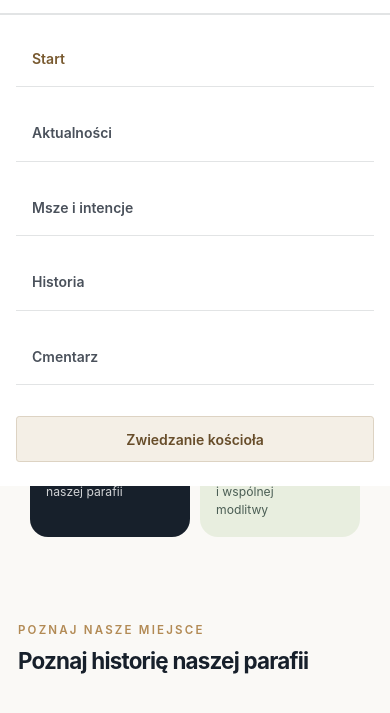
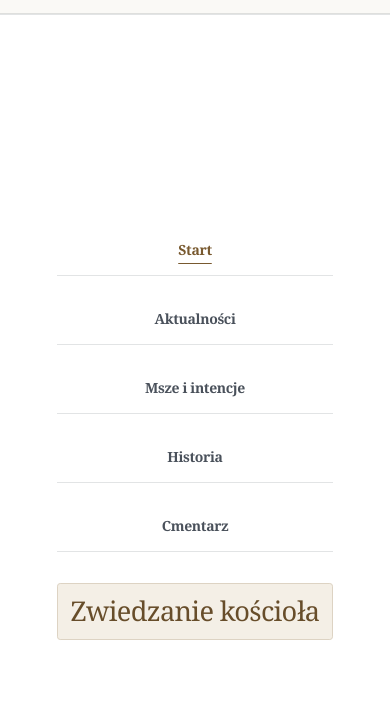
Before and after one commit to niedzwieckimn-ctrl/parafiakotuszow, a website with bundled scripts: page index.html in a window 390 px wide. Both pictures are taken after a click on the button "Otwórz menu". Shown: the part 64-777 px from the top of the page. Built offline with nearby package versions, Linux system fonts and the light colour scheme; files whose address does not match are found by name.

Commit message:
Add files via upload

```diff
--- a/build.mjs
+++ b/build.mjs
@@ -55,7 +55,7 @@ await mkdir(join(root, 'data'), { recursive: true });
 await writeFile(join(root, 'data', 'admin-content.json'), JSON.stringify(data, null, 2) + '\n');
 await rm(output, { recursive: true, force: true });
 await mkdir(output, { recursive: true });
-for (const filename of ['index.html', 'styles.css', 'home.css', 'tour.css', 'mobile.css', 'script.js', 'photo-viewer.mjs', 'mass-schedule.mjs', 'priests.mjs', 'mobile-layout.mjs', 'community-album.mjs', 'daily-word-client.mjs', 'tour-hotspots.mjs', 'journey.mjs', 'church-photos.mjs', 'calendar.mjs', 'history-chapters.mjs', 'robots.txt', 'ZRODLA-I-LICENCJE.md', 'PRAWA-DO-NOWYCH-ZDJEC.md']) {
+for (const filename of ['index.html', 'styles.css', 'home.css', 'tour.css', 'mobile.css', 'script.js', 'photo-viewer.mjs', 'mass-schedule.mjs', 'priests.mjs', 'mobile-layout.mjs', 'mobile-menu.mjs', 'community-album.mjs', 'daily-word-client.mjs', 'tour-hotspots.mjs', 'journey.mjs', 'church-photos.mjs', 'calendar.mjs', 'history-chapters.mjs', 'robots.txt', 'ZRODLA-I-LICENCJE.md', 'PRAWA-DO-NOWYCH-ZDJEC.md']) {
   await cp(join(root, filename), join(output, filename));
 }
 for (const folder of ['assets', 'data']) {
--- /dev/null
+++ b/mobile-menu.mjs
@@ -0,0 +1,45 @@
+export function setupMobileMenu({button,nav,doc=document,media=matchMedia('(max-width:960px)')}){
+  const header=button.closest('header');
+  const background=[...doc.querySelectorAll('main,body>footer,.skip-link')];
+  const previousInert=new Map();
+  let open=false;
+
+  function close({restoreFocus=false}={}){
+    const wasOpen=open;
+    open=false;
+    nav.classList.remove('is-open');
+    button.setAttribute('aria-expanded','false');
+    button.querySelector('.sr-only').textContent='Otwórz menu';
+    doc.body.classList.remove('menu-open');
+    for(const [element,value] of previousInert)element.inert=value;
+    previousInert.clear();
+    nav.inert=media.matches;
+    if(wasOpen&&restoreFocus&&media.matches)button.focus({preventScroll:true});
+  }
+
+  function show(){
+    if(!media.matches)return;
+    open=true;
+    nav.inert=false;
+    nav.classList.add('is-open');
+    button.setAttribute('aria-expanded','true');
+    button.querySelector('.sr-only').textContent='Zamknij menu';
+    doc.body.classList.add('menu-open');
+    for(const element of background){previousInert.set(element,element.inert);element.inert=true;}
+    (nav.querySelector('[aria-current="page"]')||nav.querySelector('a'))?.focus({preventScroll:true});
+  }
+
+  button.addEventListener('click',()=>open?close({restoreFocus:true}):show());
+  doc.addEventListener('keydown',event=>{
+    if(!open)return;
+    if(event.key==='Escape'){event.preventDefault();close({restoreFocus:true});return;}
+    if(event.key!=='Tab')return;
+    const controls=[...header.querySelectorAll('a[href],button:not([disabled])')].filter(element=>!element.inert);
+    const first=controls[0],last=controls.at(-1);
+    if(event.shiftKey&&doc.activeElement===first){event.preventDefault();last.focus();}
+    else if(!event.shiftKey&&doc.activeElement===last){event.preventDefault();first.focus();}
+  });
+  media.addEventListener('change',()=>close());
+  close();
+  return {close,show};
+}
--- a/mobile.css
+++ b/mobile.css
@@ -12,6 +12,23 @@
 .priest-period{display:block;font:.85rem/1.5 var(--sans);color:#526c46}.priests-chronology button{display:block;min-height:44px;width:100%;border:0;background:transparent;text-align:left;color:var(--ink);font:600 1.15rem/1.5 var(--sans);padding:8px 0;cursor:pointer;overflow-wrap:anywhere}
 .priest-dialog p{font:1rem/1.8 var(--sans)}.priest-close{display:block;min-height:44px;margin:0 0 24px auto;border:1px solid var(--line);padding:10px 14px;border-radius:10px;background:white;color:var(--ink);cursor:pointer}.priest-source{display:block;margin:12px 0;font-size:.9rem;overflow-wrap:anywhere}.priest-dialog .priest-source-note{font-size:.8rem;color:var(--ink-soft)}
 .tour-stage{touch-action:none}.tour-hotspots{pointer-events:none}.tour-stage.is-zoomed .tour-hotspot{visibility:hidden}
+/* Pełnoekranowe, wyśrodkowane menu z witryny Niedźwieccy, w barwach parafii. */
+@media(max-width:960px){
+  body.menu-open .site-header{backdrop-filter:none;-webkit-backdrop-filter:none;background:var(--paper)}
+  body.menu-open .header-inner>.brand,body.menu-open .menu-toggle{position:relative;z-index:2}
+  .site-nav{inset:0;z-index:0;display:grid;place-content:safe center;justify-items:center;gap:16px;height:100dvh;padding:calc(var(--header-height) + 24px) 24px max(32px,env(safe-area-inset-bottom));background:var(--paper);border:0;overflow-y:auto;overscroll-behavior:contain;transform:none;opacity:0;visibility:hidden;pointer-events:none;transition:opacity .25s ease,visibility .25s}
+  .site-nav.is-open{transform:none;opacity:1;visibility:visible;pointer-events:auto}
+  .site-nav a,.site-nav .nav-featured{display:block;width:100%;min-height:44px;margin:0;padding:4px 10px;border:0;border-radius:0;background:transparent;color:var(--ink);font:400 clamp(1.7rem,6.8vw,2.6rem)/1.25 var(--serif);letter-spacing:-.025em;text-align:center;text-transform:none}
+  .site-nav a:hover,.site-nav a.is-active,.site-nav .nav-featured:hover,.site-nav .nav-featured.is-active{color:#637659;background:transparent;text-decoration:underline;text-decoration-thickness:1px;text-underline-offset:8px}
+  .site-nav a:focus-visible,.menu-toggle:focus-visible{outline:2px solid #637659;outline-offset:6px}
+  .menu-toggle{border:0;background:transparent;gap:6px;width:44px;height:44px}
+  .menu-toggle span:not(.sr-only){width:24px;height:1px;transition:transform .25s ease}
+  .menu-toggle span:nth-of-type(4){display:none}
+  .menu-toggle[aria-expanded="true"] span:nth-of-type(2){transform:translateY(3.5px) rotate(45deg)}
+  .menu-toggle[aria-expanded="true"] span:nth-of-type(3){opacity:1;transform:translateY(-3.5px) rotate(-45deg)}
+}
+@media(max-width:960px) and (max-height:600px){.site-nav{place-content:start center;gap:4px;padding-top:calc(var(--header-height) + 12px)}.site-nav a,.site-nav .nav-featured{font-size:1.5rem}}
+@media(prefers-reduced-motion:reduce){.site-nav,.menu-toggle span:not(.sr-only){transition:none}}
 @media(max-width:700px){
   .home-opening{display:flex;flex-direction:column;margin-top:0;padding:22px 0 26px;gap:18px;border-radius:0;isolation:auto;background:transparent}
   .opening-copy{width:100%;padding:4px 4px 0;border:0;border-radius:0;background:transparent;box-shadow:none}
@@ -27,6 +44,7 @@
   .history-dialog .chapter-figure img,.history-photo img,.archive-layout>img,.discover-grid img,.landscape-grid img,.history-photo-grid img,.source-gallery img,.historical-gallery img,.history-cover img,.map-card img,.aerial-history img{height:auto;max-height:none;object-fit:contain}
   .history-photo-grid figure,.source-gallery figure{min-width:0}.history-dialog{max-height:calc(100dvh - 20px);width:calc(100% - 20px);padding:24px 18px}.history-dialog h2{font-size:24px}
   .invitation{display:block}.invitation>img{height:auto;min-height:0;max-height:300px;object-fit:contain;background:#edf0e7}.memory-art{min-height:0;height:140px;flex-direction:row}.invitation small{font-size:11px}
+  #page-camino .event-feature>img{height:auto;max-height:none;object-fit:contain}
   .tour-stage{height:520px}.zoom-control{display:none}.tour-controls{grid-template-columns:48px 48px;justify-content:center}.drag-hint{display:none}.tour-note{font-size:14px;line-height:1.65}.tour-toolset .tour-text-button{font-size:12px}.scene-card img,.scene-card:last-child img{object-fit:contain;background:#e9eee3}
   .photo-viewer{width:calc(100% - 12px);max-height:calc(100dvh - 12px);padding:12px}.photo-viewer h2{font-size:15px}.photo-viewer-stage{height:65dvh}.photo-viewer header{align-items:flex-start}.photo-viewer footer p{font-size:11px}
   .intentions-section{padding-top:24px}.intention-day{padding:18px}.intention-row{grid-template-columns:64px minmax(0,1fr);gap:12px}.intention-row time{font-size:19px}.intention-row p{font-size:16px;line-height:1.7}.intention-row small{font-size:13px;margin-top:6px}
--- a/script.js
+++ b/script.js
@@ -9,6 +9,7 @@ import {massSchedule,matchesIntention} from './mass-schedule.mjs';
 import {attachPhotoGestures,openPhoto,setupPhotoLinks} from './photo-viewer.mjs';
 import {setupMobileHome} from './mobile-layout.mjs';
 import {setupPriests} from './priests.mjs';
+import {setupMobileMenu} from './mobile-menu.mjs';
 
 const mobileHome=setupMobileHome();
 setupPhotoLinks();
@@ -18,16 +19,18 @@ const pageTitles = {
   wydarzenia: "Msze i intencje — Parafia św. Jakuba w Kotuszowie",
   aktualnosci: "Aktualności — Parafia św. Jakuba w Kotuszowie",
   historia: "Historia — Parafia św. Jakuba w Kotuszowie",
+  camino: "El Camino — Parafia św. Jakuba w Kotuszowie",
   cmentarz: "Cmentarz — Parafia św. Jakuba w Kotuszowie",
   zwiedzanie: "Wirtualne zwiedzanie — Parafia św. Jakuba w Kotuszowie",
 };
 
-const pageLabels = { start: "Strona główna", wydarzenia: "Wydarzenia", aktualnosci: "Aktualności", historia: "Historia", cmentarz: "Cmentarz", zwiedzanie: "Wirtualne zwiedzanie" };
+const pageLabels = { start: "Strona główna", wydarzenia: "Wydarzenia", aktualnosci: "Aktualności", historia: "Historia", camino: "El Camino", cmentarz: "Cmentarz", zwiedzanie: "Wirtualne zwiedzanie" };
 const views = [...document.querySelectorAll("[data-page]")];
 const pageLinks = [...document.querySelectorAll("[data-page-link]")];
 const menuToggle = document.querySelector(".menu-toggle");
 const siteNav = document.querySelector("#siteNav");
 const routeAnnouncer = document.querySelector(".route-announcer");
+const mobileMenu = setupMobileMenu({button:menuToggle,nav:siteNav});
 
 function currentRoute() {
   const route = window.location.hash.slice(1).toLowerCase().split('/')[0];
@@ -35,10 +38,7 @@ function currentRoute() {
 }
 
 function closeMenu() {
-  siteNav.classList.remove("is-open");
-  menuToggle.setAttribute("aria-expanded", "false");
-  menuToggle.querySelector(".sr-only").textContent = "Otwórz menu";
-  document.body.classList.remove("menu-open");
+  mobileMenu.close();
 }
 
 function showPage(route, { focus = false } = {}) {
@@ -71,13 +71,6 @@ pageLinks.forEach((link) => {
   });
 });
 window.addEventListener("hashchange", () => showPage(currentRoute(), { focus: true }));
-menuToggle.addEventListener("click", () => {
-  const open = menuToggle.getAttribute("aria-expanded") !== "true";
-  menuToggle.setAttribute("aria-expanded", String(open));
-  menuToggle.querySelector(".sr-only").textContent = open ? "Zamknij menu" : "Otwórz menu";
-  siteNav.classList.toggle("is-open", open);
-  document.body.classList.toggle("menu-open", open);
-});
 document.querySelector("#backTop").addEventListener("click", () => window.scrollTo({ top: 0, behavior: "smooth" }));
 
 const SOURCE = {
```
